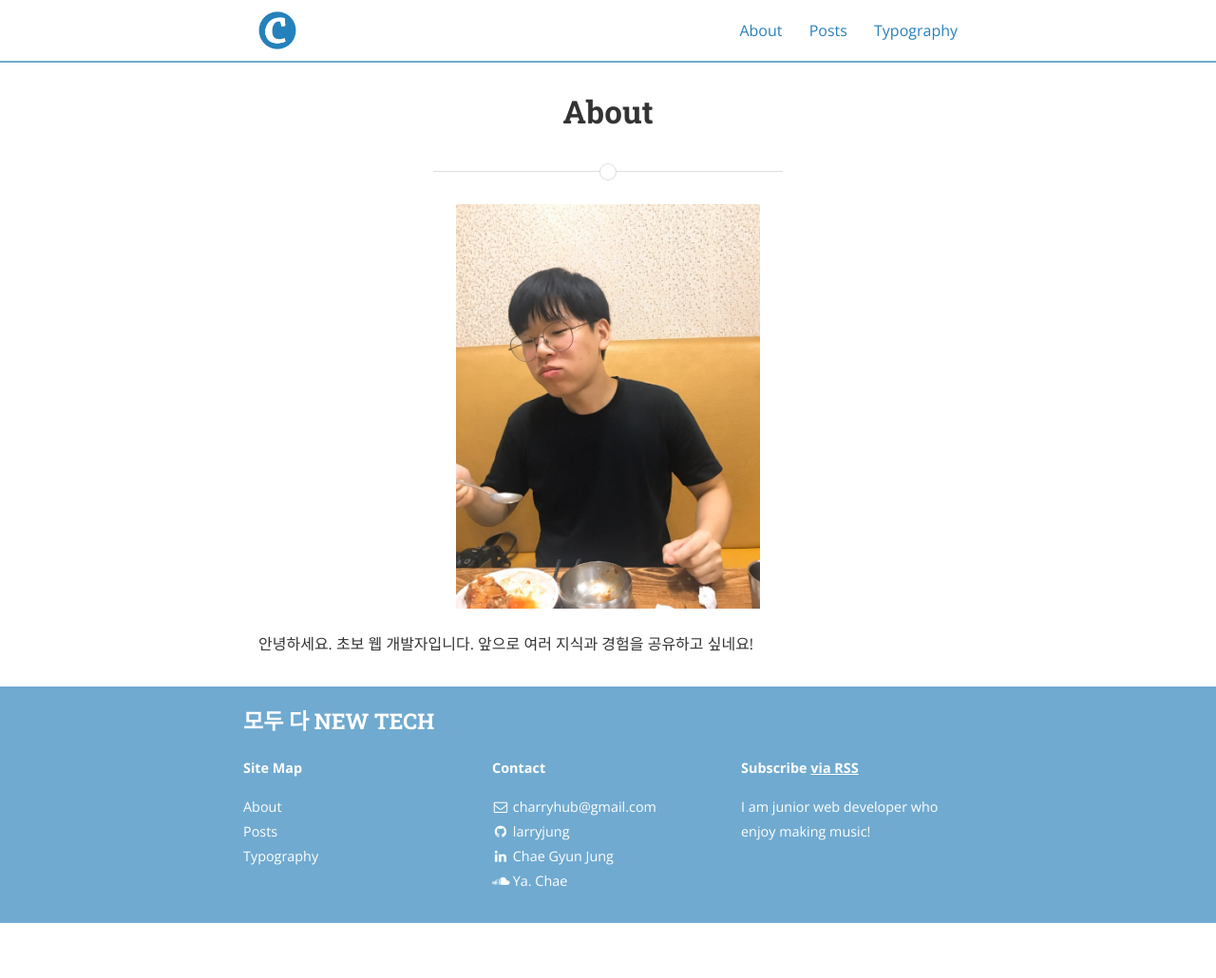
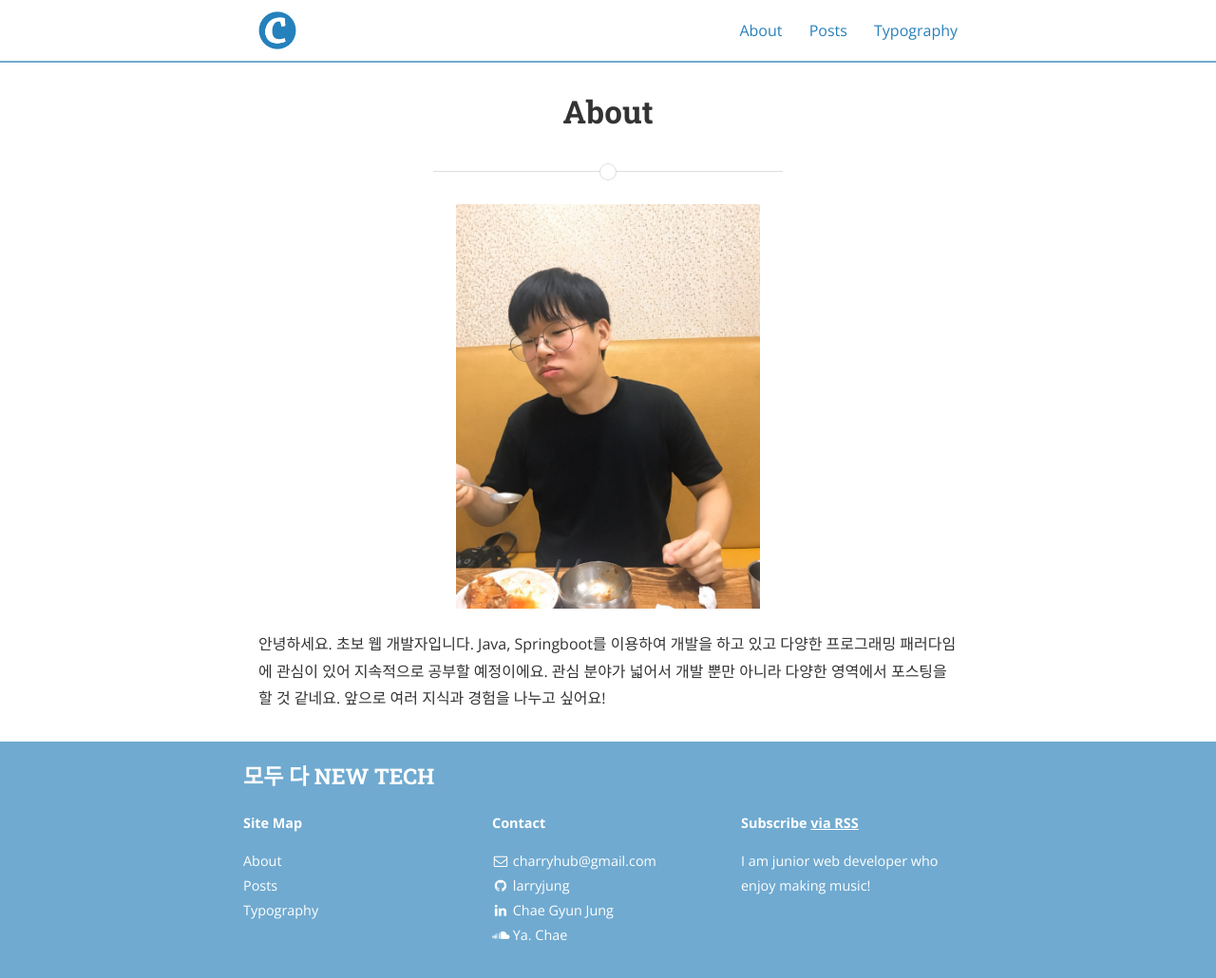
Before and after one commit to LarryJung/larryjung.github.io, a Jekyll site: the page built from about.md, in a window 1280 px wide. Shown: the whole page at 95% size. Built offline with Jekyll 4.4.1, drawn with Linux system fonts in a browser that asks for light colours; nearby versions of some CDN libraries; before the commit the page ends 972 px from its top, so only the background shows below that.

Commit message:
Modified profile

```diff
--- a/about.md
+++ b/about.md
@@ -6,7 +6,9 @@ permalink: /about/
 
 <img src="{{ site.baseurl }}/assets/profile-photo.png" title="Profile Picture" class="profile">
 
-안녕하세요. 초보 웹 개발자입니다. 앞으로 여러 지식과 경험을 공유하고 싶네요!
+안녕하세요. 초보 웹 개발자입니다. Java, Springboot를 이용하여 개발을 하고 있고
+다양한 프로그래밍 패러다임에 관심이 있어 지속적으로 공부할 예정이에요.
+관심 분야가 넓어서 개발 뿐만 아니라 다양한 영역에서 포스팅을 할 것 같네요. 앞으로 여러 지식과 경험을 나누고 싶어요!
 
 [centrarium]: https://github.com/bencentra/centrarium
 [bencentra]: http://bencentra.com
```
